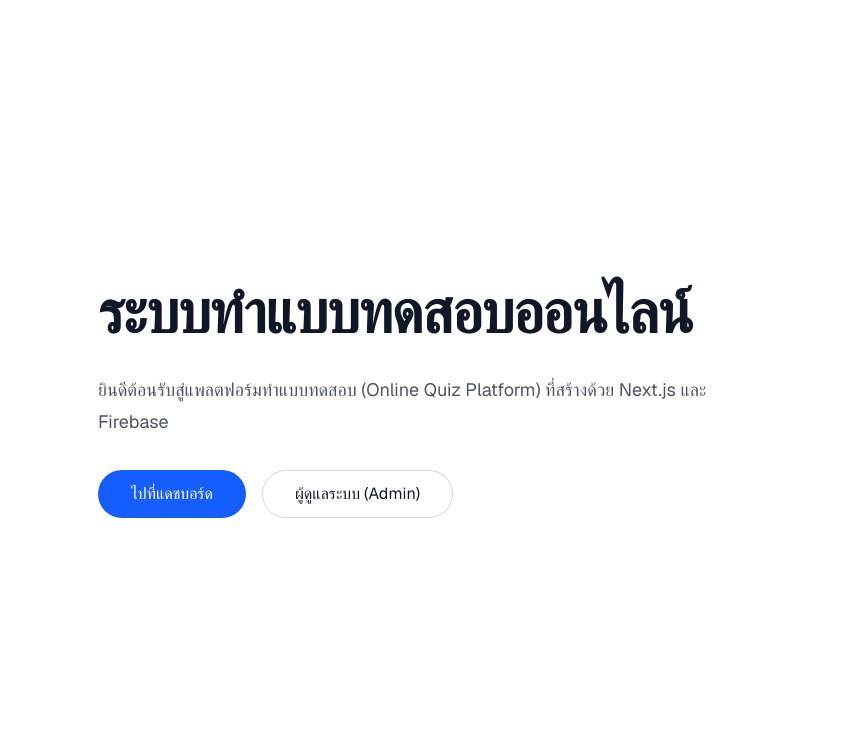
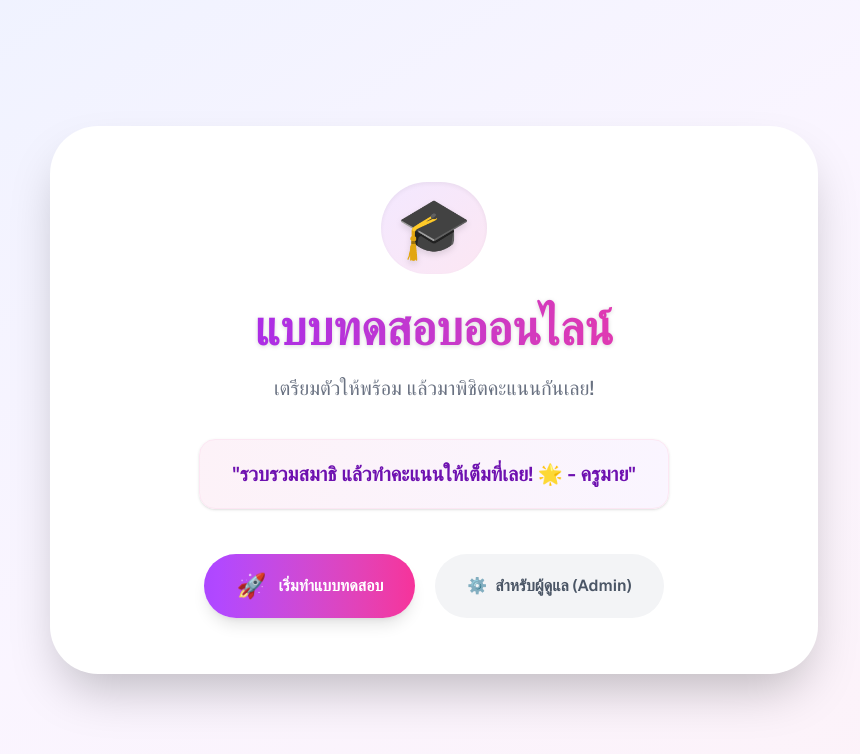
Before and after one commit to ding1095/maiipr, a Next.js app: page / in a window 1280 px wide. Shown: the top 754 px of the page, without its empty margins (206-1066 px from the left). Built offline with nearby package versions, Linux system fonts and the light colour scheme.

Commit message:
feat: redesign homepage with friendly colors and teacher encouragements

```diff
--- a/src/app/page.tsx
+++ b/src/app/page.tsx
@@ -1,28 +1,67 @@
+'use client';
 import Link from "next/link";
+import { useState, useEffect } from "react";
+
+const encouragements = [
+  "ตั้งใจทำนะคะ ครูมายเป็นกำลังใจให้ทุกคนค่ะ ✌️",
+  "ความพยายามอยู่ที่ไหน ความสำเร็จอยู่ที่นั่น ลุยเลย! - ครูมาย",
+  "ไม่ต้องเครียดนะคะ ทำเต็มที่ก็พอแล้ว 💖 - ครูมาย",
+  "เชื่อมั่นในตัวเองนะ ครูมายรู้ว่าพวกเราทำได้! ✨",
+  "ข้อสอบไม่อยากเกินความพยายามของเรา สู้ๆ! 🎯 - ครูมาย",
+  "รวบรวมสมาธิ แล้วทำคะแนนให้เต็มที่เลย! 🌟 - ครูมาย",
+  "ครูมายเตรียมข้อสอบมาให้ฝึกฝน ขอให้สนุกกับการเรียนรู้นะคะ 📚"
+];
 
 export default function Home() {
+  const [message, setMessage] = useState("");
+
+  useEffect(() => {
+    // สุ่มข้อความเมื่อหน้าเว็บโหลด
+    const randomMsg = encouragements[Math.floor(Math.random() * encouragements.length)];
+    setMessage(randomMsg);
+  }, []);
+
   return (
-    <div className="grid grid-rows-[20px_1fr_20px] items-center justify-items-center min-h-screen p-8 pb-20 gap-16 sm:p-20 font-[family-name:var(--font-geist-sans)]">
-      <main className="flex flex-col gap-8 row-start-2 items-center sm:items-start max-w-2xl text-center sm:text-left">
-        <h1 className="text-4xl font-bold tracking-tight text-gray-900 sm:text-6xl">
-          ระบบทำแบบทดสอบออนไลน์
+    <div className="min-h-screen bg-gradient-to-br from-indigo-50 via-purple-50 to-pink-50 p-6 flex items-center justify-center font-sans text-gray-800">
+      <main className="w-full max-w-3xl bg-white p-10 sm:p-14 rounded-[3rem] shadow-2xl text-center transform transition-all duration-500 hover:shadow-3xl">
+        <div className="mb-6">
+          <div className="inline-block p-4 bg-gradient-to-br from-purple-100 to-pink-100 rounded-full shadow-inner">
+            <span className="text-6xl drop-shadow-md">🎓</span>
+          </div>
+        </div>
+
+        <h1 className="text-4xl sm:text-5xl font-extrabold text-transparent bg-clip-text bg-gradient-to-r from-purple-600 to-pink-500 mb-4 drop-shadow-sm leading-tight">
+          แบบทดสอบออนไลน์
         </h1>
-        <p className="text-lg leading-8 text-gray-600">
-          ยินดีต้อนรับสู่แพลตฟอร์มทำแบบทดสอบ (Online Quiz Platform) ที่สร้างด้วย Next.js และ Firebase
+
+        <p className="text-lg sm:text-xl text-gray-500 mb-8 font-medium">
+          เตรียมตัวให้พร้อม แล้วมาพิชิตคะแนนกันเลย!
         </p>
 
-        <div className="flex gap-4 flex-col sm:flex-row w-full justify-center sm:justify-start">
+        <div className="min-h-[80px] flex items-center justify-center mb-10">
+          {message ? (
+            <div className="bg-gradient-to-r from-pink-50 to-purple-50 border border-pink-100 text-purple-800 px-8 py-5 rounded-2xl text-lg sm:text-xl font-semibold shadow-sm transition-all duration-500 ease-in-out transform hover:scale-105">
+              "{message}"
+            </div>
+          ) : (
+            <div className="animate-pulse bg-gray-100 h-16 w-3/4 rounded-2xl"></div>
+          )}
+        </div>
+
+        <div className="flex flex-col sm:flex-row w-full justify-center gap-5">
           <Link
             href="/dashboard"
-            className="rounded-full border border-solid border-transparent transition-colors flex items-center justify-center bg-blue-600 text-white gap-2 hover:bg-blue-700 text-sm sm:text-base h-10 sm:h-12 px-8"
+            className="group relative inline-flex items-center justify-center px-8 py-4 font-bold text-white bg-gradient-to-r from-purple-500 to-pink-500 rounded-full overflow-hidden shadow-lg hover:shadow-pink-500/30 transition-all duration-300 hover:-translate-y-1"
           >
-            ไปที่แดชบอร์ด
+            <span className="mr-3 text-2xl group-hover:animate-bounce">🚀</span>
+            เริ่มทำแบบทดสอบ
           </Link>
           <Link
             href="/admin"
-            className="rounded-full border border-solid border-gray-300 transition-colors flex items-center justify-center bg-white text-gray-900 hover:bg-gray-50 text-sm sm:text-base h-10 sm:h-12 px-8"
+            className="inline-flex items-center justify-center px-8 py-4 font-semibold text-gray-600 bg-gray-100 rounded-full hover:bg-gray-200 hover:text-gray-900 transition-all duration-300"
           >
-            ผู้ดูแลระบบ (Admin)
+            <span className="mr-2">⚙️</span>
+            สำหรับผู้ดูแล (Admin)
           </Link>
         </div>
       </main>
```
